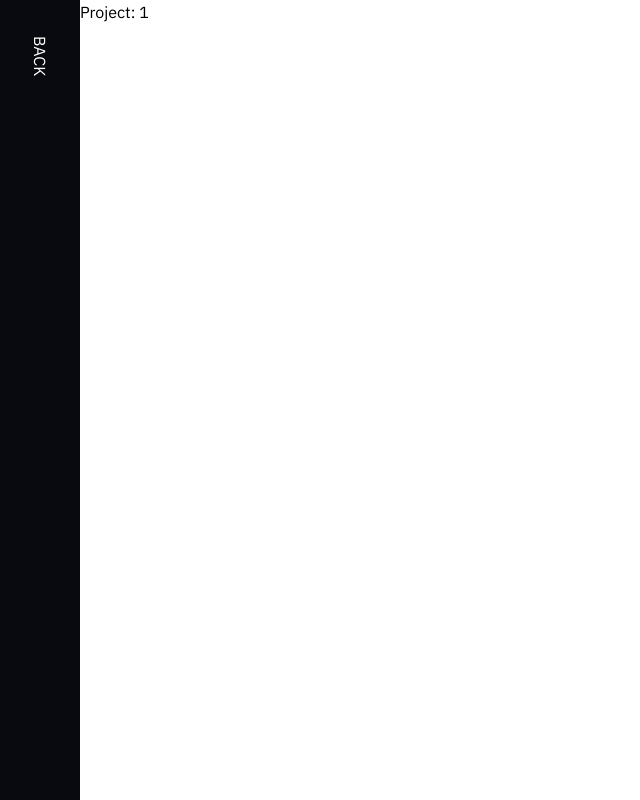
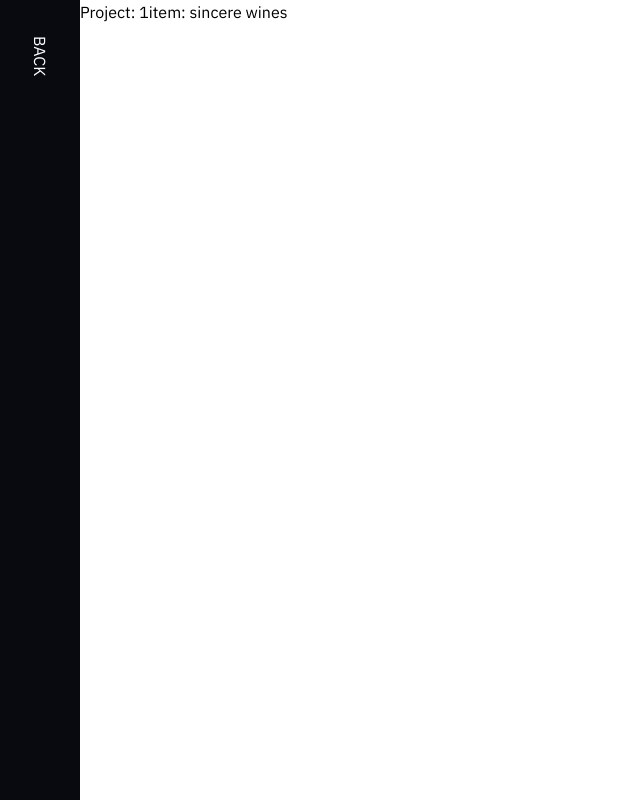
Before and after one commit to ellawg/ellawirstad.se, a Next.js app: page /work/1 in a window 1280 px wide. Shown: the whole page, without its empty margins (0-640 px from the left). Built offline with nearby package versions, Linux system fonts and the light colour scheme.

Commit message:
Routing work pages

```diff
--- a/src/pages/index.tsx
+++ b/src/pages/index.tsx
@@ -5,21 +5,7 @@ import IntroBlock from "../components/organisms/IntroBlock";
 import WorkBlock from "../components/organisms/WorkBlock";
 import SideBar from "../components/molecules/SideBar";
 import ProjectsBlock from "../components/organisms/ProjectsBlock";
-
-const work = [
-  {
-    title: "sincere wines",
-    id: 1,
-    path: "sincere-wines",
-    tags: ["react", "gatsby", "cms", "ui", "ux"],
-  },
-  {
-    title: "minimize",
-    id: 2,
-    path: "minimize",
-    tags: ["react", "next", "ui", "ux"],
-  },
-];
+import { work } from "../store/work.js";
 
 const IndexPage = () => (
   <Layout>
--- a/src/pages/work/[id]/index.tsx
+++ b/src/pages/work/[id]/index.tsx
@@ -2,16 +2,26 @@ import { useRouter } from "next/router";
 import Layout from "../../../components/organisms/Layout";
 import SideBar from "../../../components/molecules/SideBar";
 
-const Project = () => {
-  const router = useRouter();
-  const { id } = router.query;
+import { work } from "../../../store/work.js";
 
+const Project = ({ item }) => {
   return (
     <Layout>
       <SideBar title="BACK" link="/" />
-      <h1>Project: {id}</h1>
+      <h1>Project: {item.id}</h1>
+      <p>item: {item.title}</p>
     </Layout>
   );
 };
 
+export const getServerSideProps = context => {
+  const { id } = context.params;
+  const item = work.filter(item => item.id.toString() === id)[0];
+  return {
+    props: {
+      item,
+    },
+  };
+};
+
 export default Project;
--- /dev/null
+++ b/src/store/work.js
@@ -0,0 +1,14 @@
+export const work = [
+    {
+      title: "sincere wines",
+      id: 1,
+      path: "sincere-wines",
+      tags: ["react", "gatsby", "cms", "ui", "ux"],
+    },
+    {
+      title: "minimize",
+      id: 2,
+      path: "minimize",
+      tags: ["react", "next", "ui", "ux"],
+    },
+  ];
```
Also changed, not shown: src/pages/404.tsx (renamed from src/pages/404.js).
